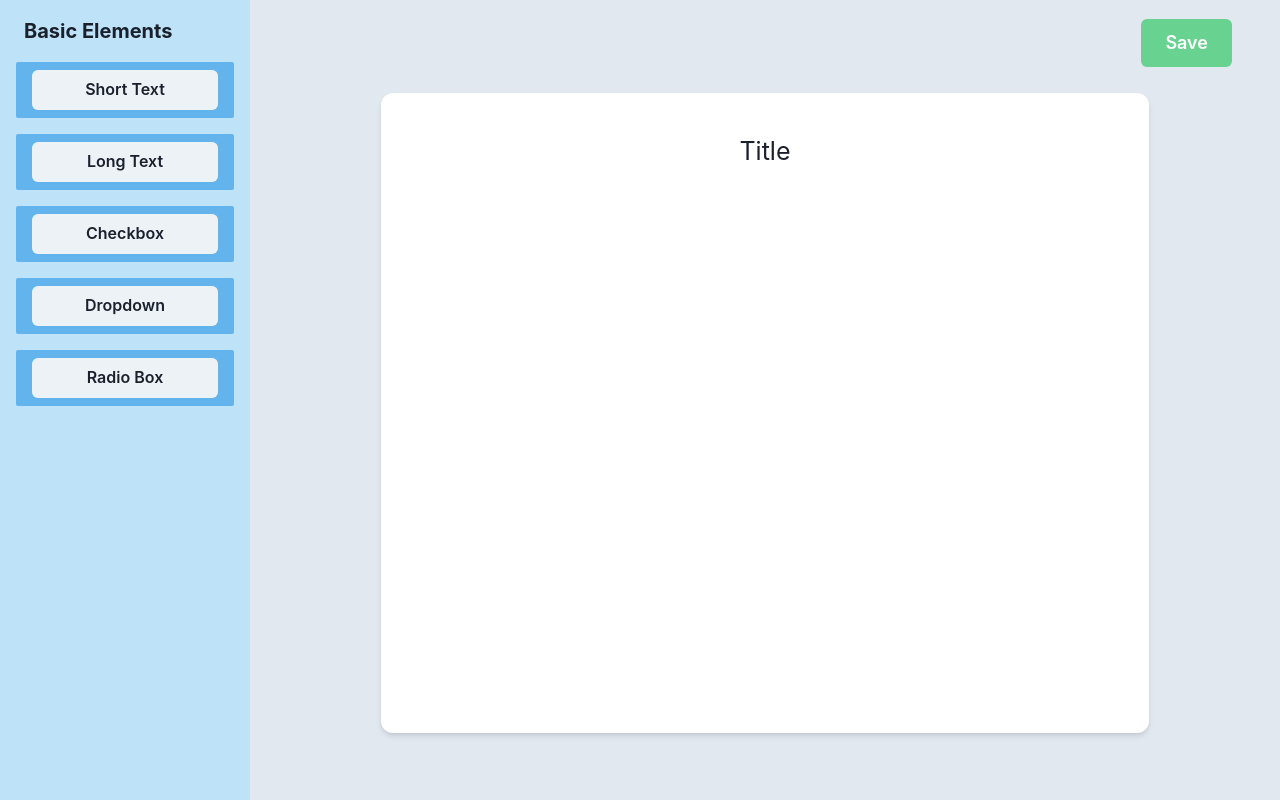
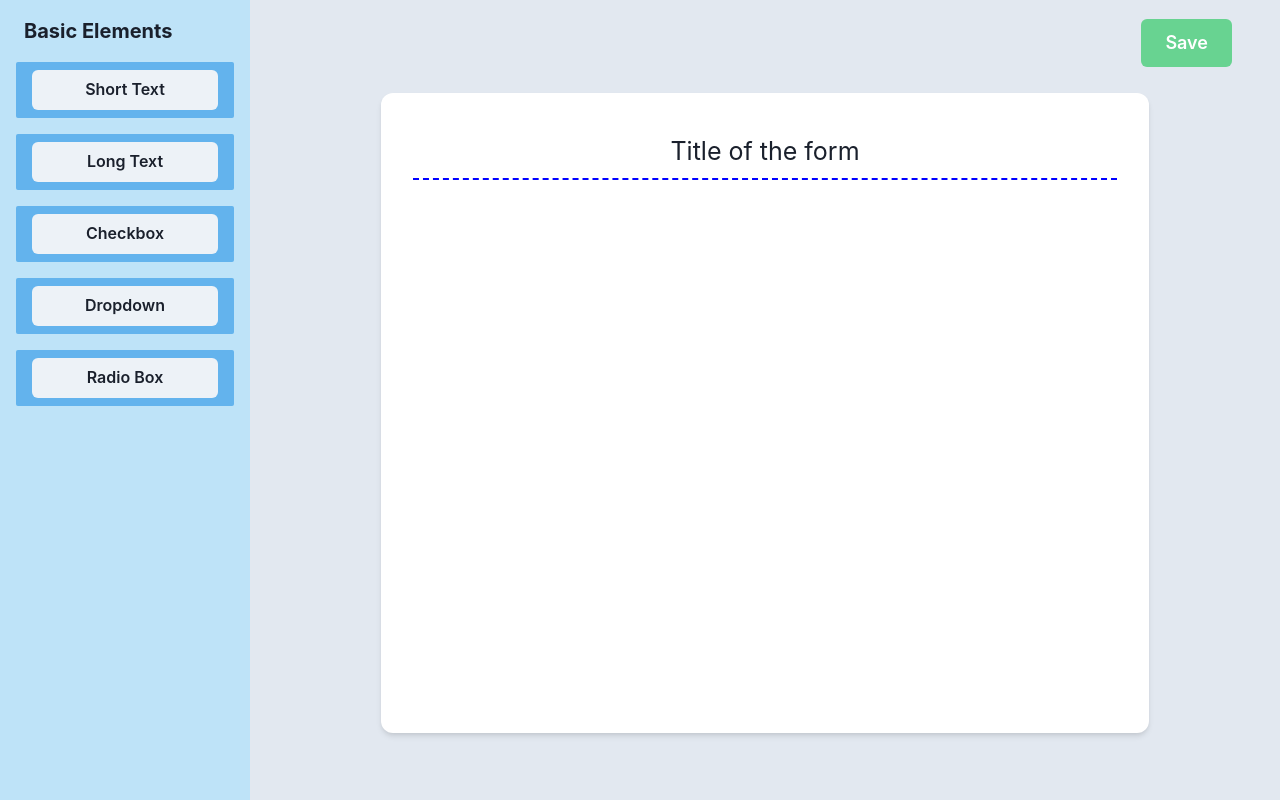
Before and after one commit to cherryDevloper/form-generator, a React (Create React App) app: page / in a window 1280 px wide. Both pictures are taken after a click on the button "Create Form". Built offline with nearby package versions, Linux system fonts and the light colour scheme; the HTML template or start-up script is replaced by a standard one.

Commit message:
style:improved style

```diff
--- a/src/components/FormBuilder/index.tsx
+++ b/src/components/FormBuilder/index.tsx
@@ -25,17 +25,19 @@ const FormBuilder: React.FC<FormBuilderProps> = ({
       direction={'column'}
       bg={'white'}
       minH={'80vh'}
-      p={'10'}
+      p={'8'}
       rounded={'xl'}
       shadow={'md'}
       w={'container.md'}
     >
       <Box marginBottom="2rem">
         <Flex
-          marginBottom="1rem"
+          marginBottom="2rem"
           justifyContent={'center'}
           alignItems={'center'}
           textAlign={'center'}
+          borderBottom={'2px dashed blue'}
+          p={'2'}
         >
           <input
             value={elements?.[0]?.pageTitle ?? ''}
@@ -51,6 +53,10 @@ const FormBuilder: React.FC<FormBuilderProps> = ({
               <Box
                 key={element?.name}
                 marginBottom="1rem"
+                border={'2px dashed #e3e1e1'}
+                p={4}
+                shadow={'sd'}
+                rounded={'xl'}
               >
                 <Flex>
                   <Controller
--- a/src/pages/FormGenratorPage.tsx
+++ b/src/pages/FormGenratorPage.tsx
@@ -22,7 +22,7 @@ const FormGenratorPage = () => {
   const forms = localData ? JSON.parse(localData) : [];
   // Initialize the elements state with a default value based on editingForm or a new element
   const [elements, setElements] = useState<Element[]>(
-    editingForm || [{ pageTitle: 'Title' }]
+    editingForm || [{ pageTitle: 'Title of the form' }]
   );
   // Initialize the useForm hook with explicit type annotations
   const { handleSubmit, control, getValues, setValue } = useForm<IFormValues>();
```
